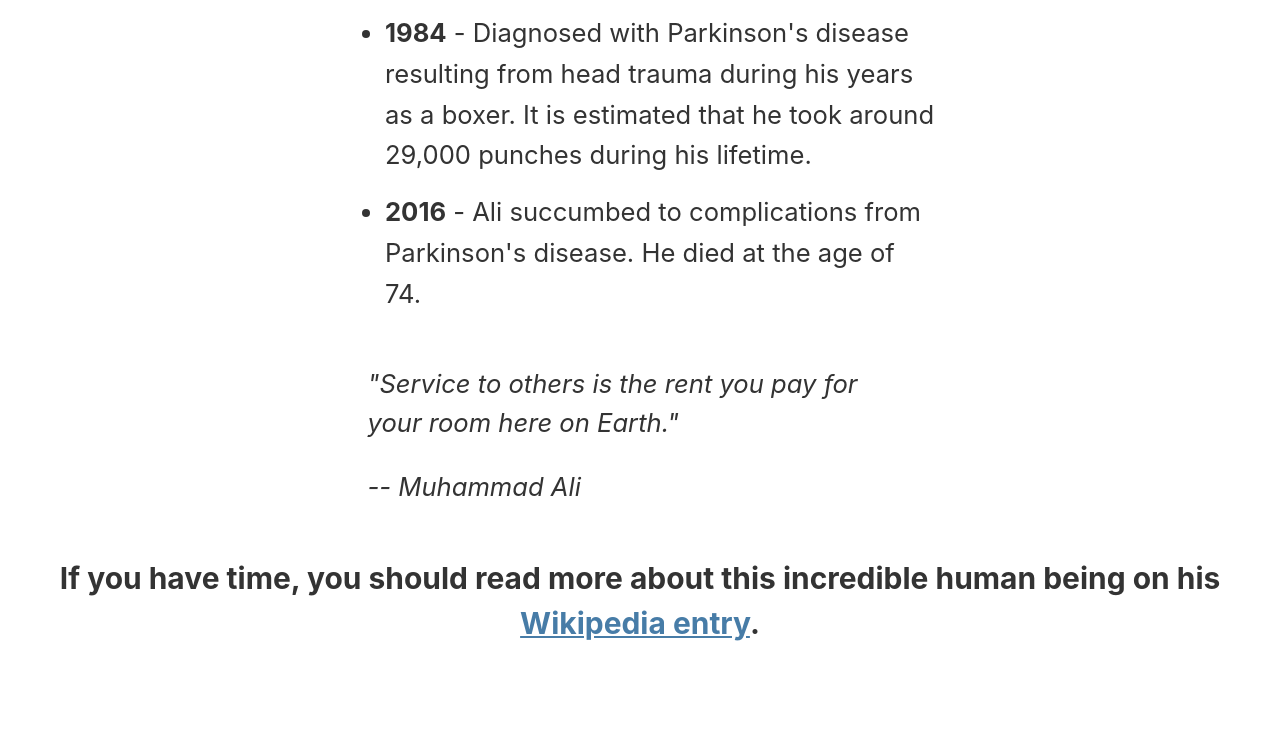
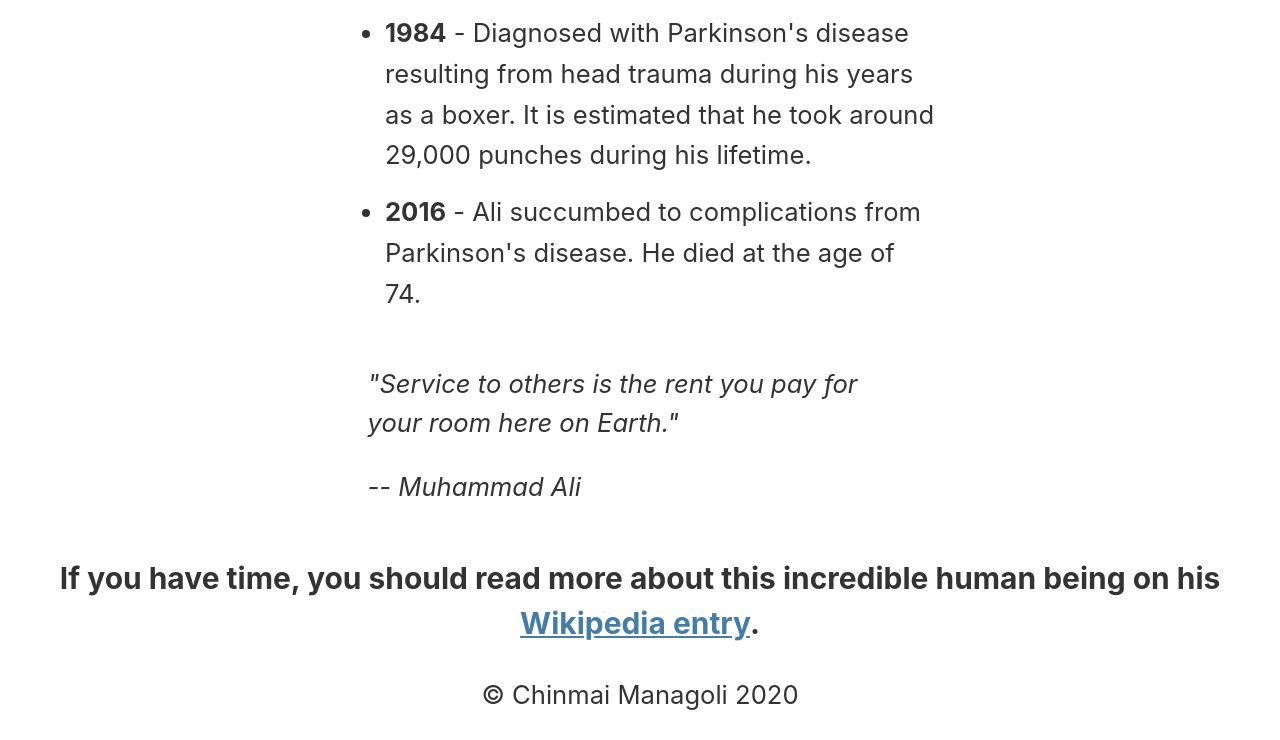
Before and after one commit to cmanagoli/Muhammad-Ali-Tribute-Page, a plain HTML site: page dist/index.html in a window 1280 px wide. Shown: the part 3278-4018 px from the top of the page. Before the commit the page ends 3954 px from the top, so only its background shows below. Drawn offline with Linux system fonts and the light colour scheme.

Commit message:
added name label

```diff
--- a/dist/index.html
+++ b/dist/index.html
@@ -82,6 +82,11 @@
         >Wikipedia entry</a
       >.
     </h3>
+
+    <footer>
+      <p>&copy; Chinmai Managoli 2020</p>
+    </footer>
+
   </section>
 </main>
 <!-- partial -->
```
Also changed, not shown: src/index.html (+5 -0 lines).
